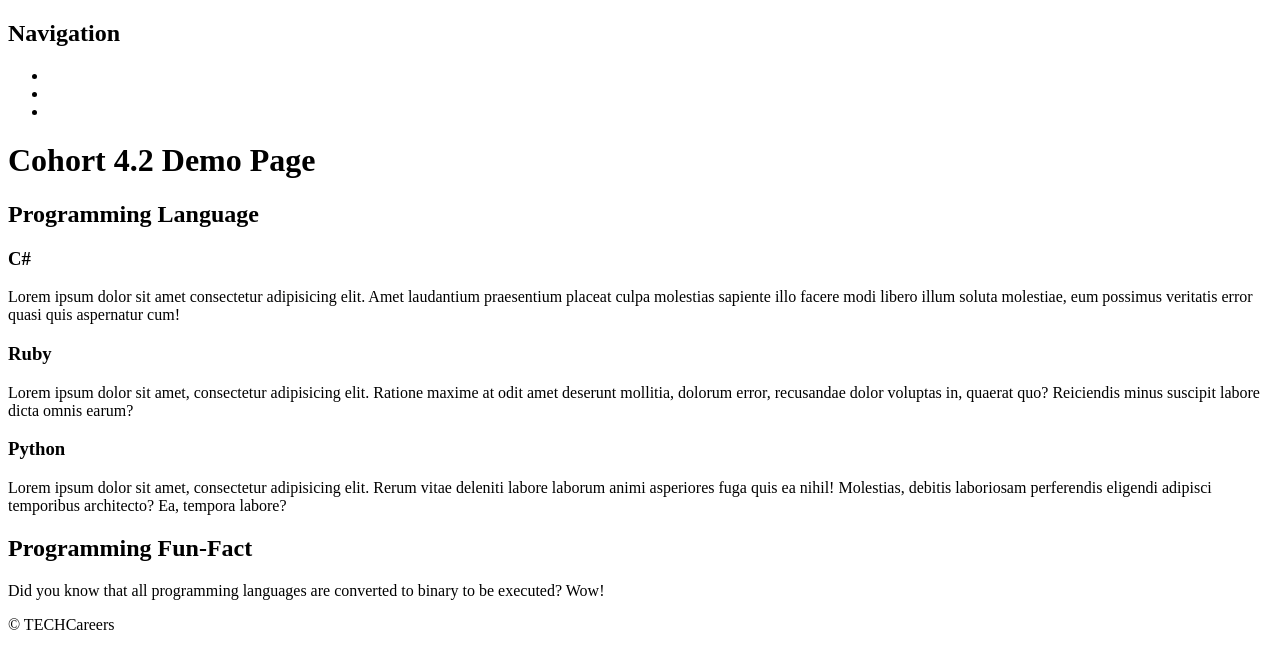
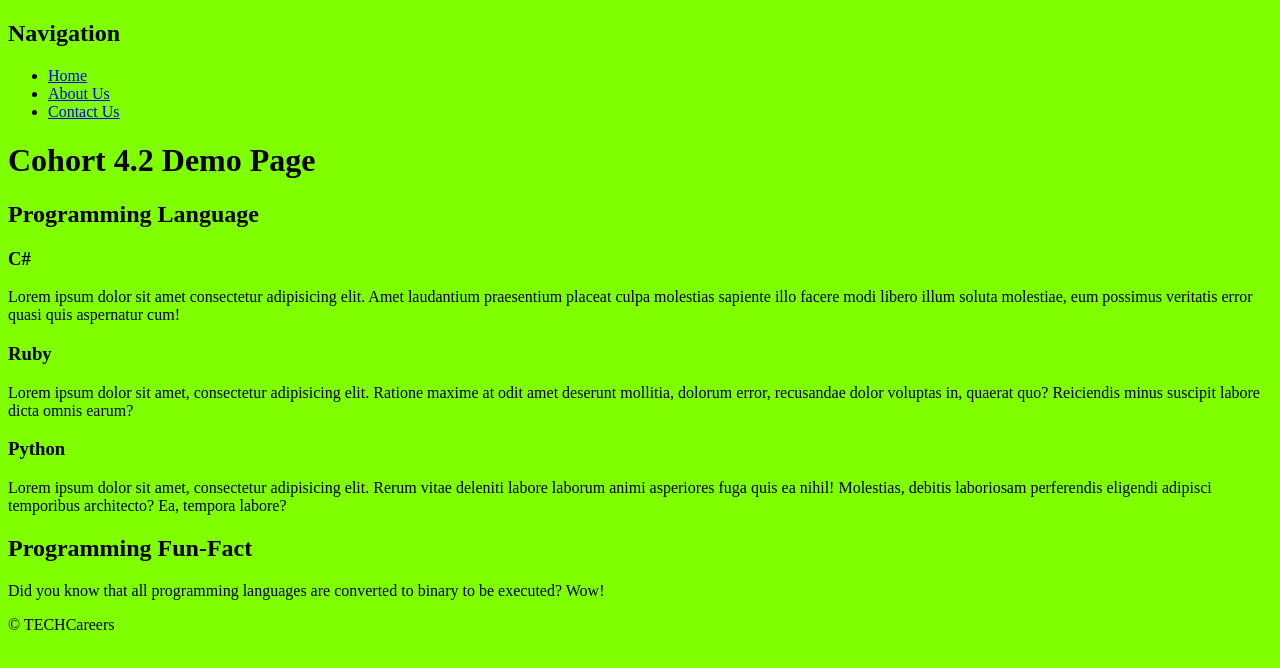
Before and after one commit to 3mrfouad/HTML-Cohort-4.2, a plain HTML site: page index.html in a window 1280 px wide. Drawn offline with Linux system fonts and the light colour scheme.

Commit message:
CSS link;

```diff
--- /dev/null
+++ b/css/styles.css
@@ -0,0 +1,3 @@
+body {
+    background-color: chartreuse;
+}
--- a/index.html
+++ b/index.html
@@ -7,6 +7,8 @@
 
         <!-- The head is used for anything the user does not see in the "body" of the webpage: titles, metadata, etc. -->
         <title>Cohort 4.2 Demo</title>
+
+        <link rel="stylesheet" href="css/styles.css" />
     </head>
     <body>
         <!-- Page area semantic elements are used to denote what areas of the page are where. Header, nav, main, footer. -->
@@ -16,9 +18,9 @@
                 <!-- Navigation typically contains links to other pages on your site, or even potentially other sites. -->
                 <h2>Navigation</h2>
                 <ul>
-                    <li></li>
-                    <li></li>
-                    <li></li>
+                    <li><a href="#">Home</a></li>
+                    <li><a href="#">About Us</a></li>
+                    <li><a href="#">Contact Us</a></li>
                 </ul>
             </nav>
         </header>
```
